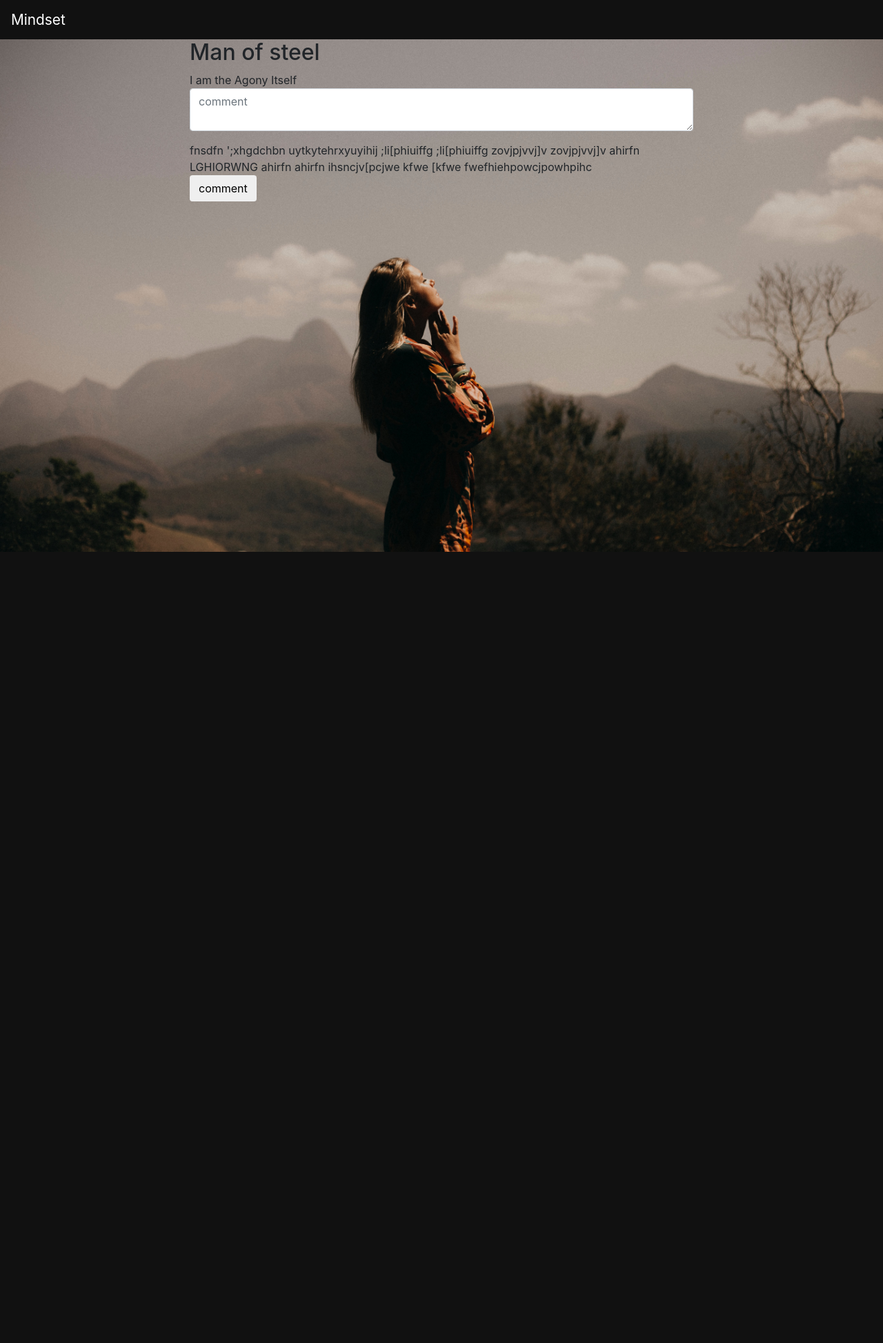
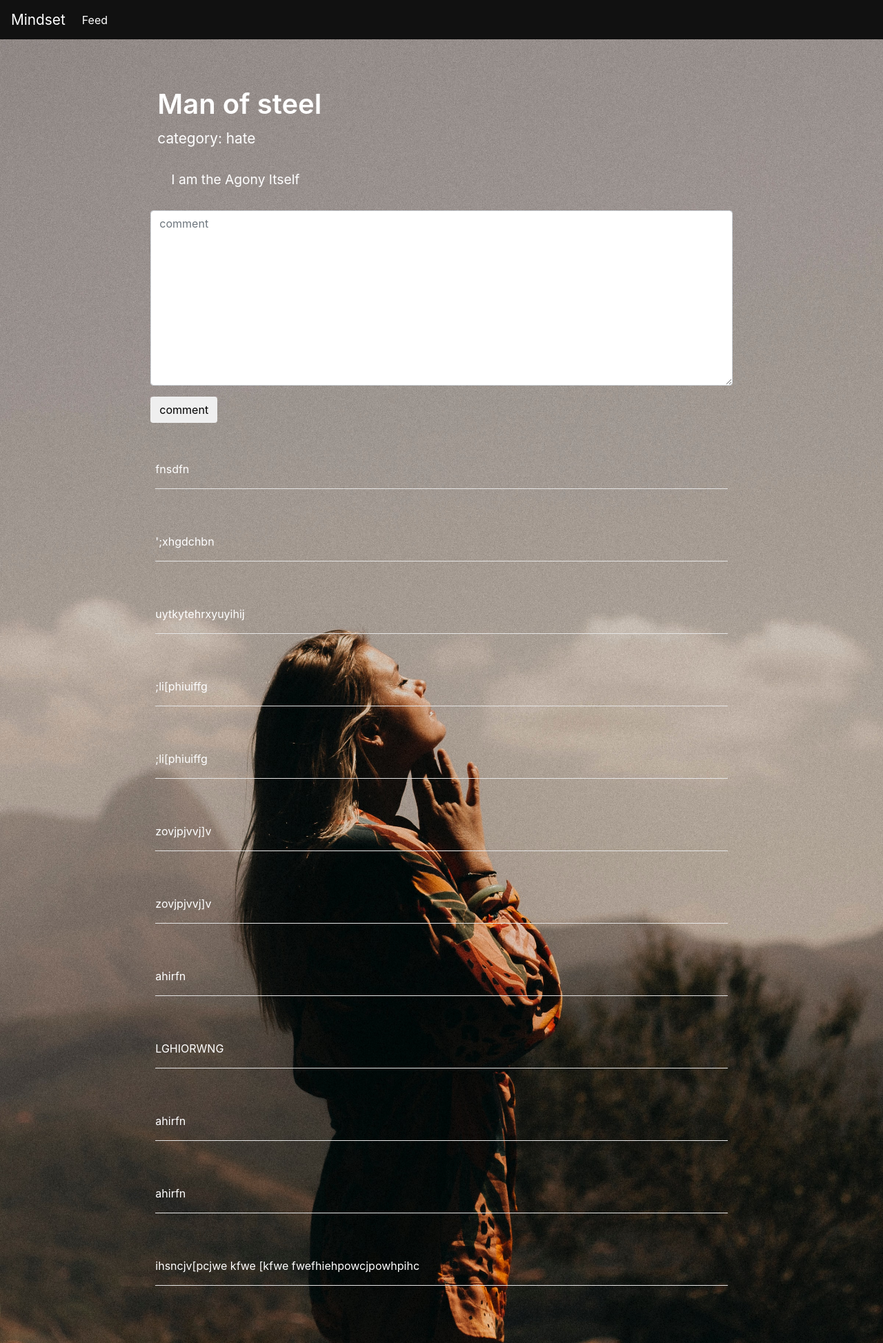
Before and after one commit to steelthedev/sharemind, a Django app: a page that uses templates/layout.html in a window 1280 px wide. Shown: the whole page at 69% size. Before the commit the page ends 800 px from the top, so only its background shows below. Run offline with Django 3.2, Linux system fonts and the light colour scheme; data comes from the database, SQL or seed files in the repository; both versions use the stored data as it was before the commit; some libraries are stand-ins or nearby versions.

Commit message:
Added comment system , feeds page

```diff
--- a/app/models.py
+++ b/app/models.py
@@ -16,11 +16,9 @@ def rand_slug():
 
 class Experience(models.Model):
     title= models.CharField(max_length=200 , blank=False , null=False)
-    #category = models.ForeignKey("Categories", blank=False , null=True , on_delete=models.SET_NULL)
     category = models.CharField(max_length=200 , blank=False , null=True)
     post = models.TextField(blank=False , null=False)
     slug = models.SlugField(null=True)
-    comments = models.ForeignKey("Comment", null=True, on_delete=models.SET_NULL )
     date = models.DateTimeField(auto_now_add=True)
 
     def save(self, *args, **kwargs):
--- a/app/templates/app/postdetails.html
+++ b/app/templates/app/postdetails.html
@@ -6,7 +6,7 @@
 
 
 <section class="post-details">
-    <div class="container">
+    <div class="containe word-white">
         <div class="row justify-content-center">
             <div class="col-lg-8 col-md-12">
                 <div class="heading">
@@ -16,7 +16,12 @@
                         </h2>
                     </div>
 
-                    <div class="word">
+                    <div class="post-category">
+                        <span>category: <span>{{post.category}}</span></span>
+                    </div>
+
+
+                    <div class="words">
                         {{post.post}}
                     </div>
                 </div>
@@ -24,15 +29,23 @@
                 <form action="{% url 'post_details' slug=post.slug %} " method="POST">
                     {% csrf_token %}
                     <div class="form-group">
-                        <textarea type="text" class="form-control shadow-none" name="comment" placeholder="comment"></textarea>
+                        <textarea type="text" class="form-control shadow-none" cols="30" rows="10" name="comment" placeholder="comment"></textarea>
                     </div>
-                     <div class="comments">
-                        {% for comment in comments %}
-                            {{comment.text}}
-                        {% endfor %}
-                     </div>
                     <button class="btn btn-outline-white" type="submit">comment</button>
                 </form>
+                <div class="comments">
+                    <div class="row">
+                       {% for comment in comments %}
+                       <div class="col-12 mt-5">
+                           <span>{{comment.text}}</span>
+                           <hr class="my-3 white ">
+                       </div>
+
+                        {% endfor %}
+
+                    </div>
+
+                </div>
             </div>
         </div>
     </div>
--- a/app/urls.py
+++ b/app/urls.py
@@ -2,5 +2,6 @@ from django.urls import path
 from . import views
 urlpatterns = [
     path('', views.Home , name="home"),
-    path('post_details/<slug:slug>', views.PostDetails , name="post_details")
+    path('post_details/<slug:slug>', views.PostDetails , name="post_details"),
+    path('feed', views.Feed , name="feed")
 ]
--- a/app/views.py
+++ b/app/views.py
@@ -1,4 +1,4 @@
-from django.shortcuts import render , get_object_or_404
+from django.shortcuts import redirect, render , get_object_or_404
 from .models import *
 from django.contrib import messages
 
@@ -17,6 +17,7 @@ def Home(request):
         e.save()
 
         messages.success(request, "Experience Successfully Shared")
+        return redirect('feed')
     return render(request , 'app/index.html' , context)
 
 def PostDetails(request, slug ):
@@ -34,3 +35,10 @@ def PostDetails(request, slug ):
 
 
     return render(request , "app/postdetails.html" , context)
+
+def Feed(request):
+    e = Experience.objects.all().order_by("date")
+    context = {
+        'experience':e
+    }
+    return render(request, "app/feed.html" , context)
--- a/assets/css/main.css
+++ b/assets/css/main.css
@@ -65,3 +65,87 @@ body{
 .experience-form form select option{
   background:#111;
 }
+
+
+.feed{
+  padding: 60px 0;
+}
+
+.feed .post{
+  padding: 10px;
+  overflow-x: hidden;
+}
+
+.feed .post .post-single{
+  background: #fff;
+  padding: 30px;
+  border-radius: 10px;
+  overflow-x: hidden;
+  height: auto;
+  width: 100%;
+
+}
+
+.feed .post .post-single .post-title h2{
+  font-size:2rem;
+}
+
+.feed .post .post-single .post-category span{
+  font-size: 1.4rem;
+}
+
+.feed .post .post-single .f-btn{
+  padding: 14px;
+  color: #fff;
+  background: #111;
+  margin-top: 10px;
+  width: 100%;
+  border: 0px solid ;
+  border-radius: 0;
+}
+
+.post-details{
+  padding: 60px 0;
+}
+
+.post-details .heading{
+  padding: 10px ;
+}
+
+.post-details .heading h2{
+  font-size: 2.5rem;
+  font-weight: 600;
+}
+
+
+.post-details .post-category{
+  margin-top: 10px;
+  margin-bottom: 10px;
+  font-size: 1.3rem;
+}
+
+.post-details .words{
+  padding: 20px;
+  font-size:1.2rem;
+}
+
+.comments {
+  padding: 7px;
+  color: #fff;
+}
+
+.comments span{
+ color: #fff;
+}
+
+.white{
+  background: #ffffff;
+}
+
+.word-white{
+  color: #ffffff;
+}
+
+.nav-link:hover{
+  color: #ffffff;
+}
--- a/templates/layout.html
+++ b/templates/layout.html
@@ -20,7 +20,7 @@
 <body  style="background-image:url({% static 'img/hero.jpg' %} );">
   <nav class="navbar navbar-expand-md  navbar-fixed nav-bar">
 
-			<a class="navbar-brand">Mindset</a>
+			<a class="navbar-brand" href="{% url 'home' %}">Mindset</a>
 			<button class="navbar-toggler" type="button"
 			data-toggle="collapse"
 			data-target="#toggleMobileMenu"
@@ -31,8 +31,10 @@
 			</button>
 
 			<div class="collapse navbar-collapse " id="toggleMobileMenu">
-				<ul class="navbar-nav ml-auto text-center ">
-
+				<ul class="navbar-nav  text-center ">
+          <li class="nav-item">
+            <a href="{% url 'feed' %}" class="nav-link word-white">Feed</a>
+          </li>
 				</ul>
 			</div>
 
```
Also changed, not shown: app/templates/app/feed.html (added, +44 -0 lines), app/migrations/0006_remove_experience_comments.py (added), db.sqlite3.
